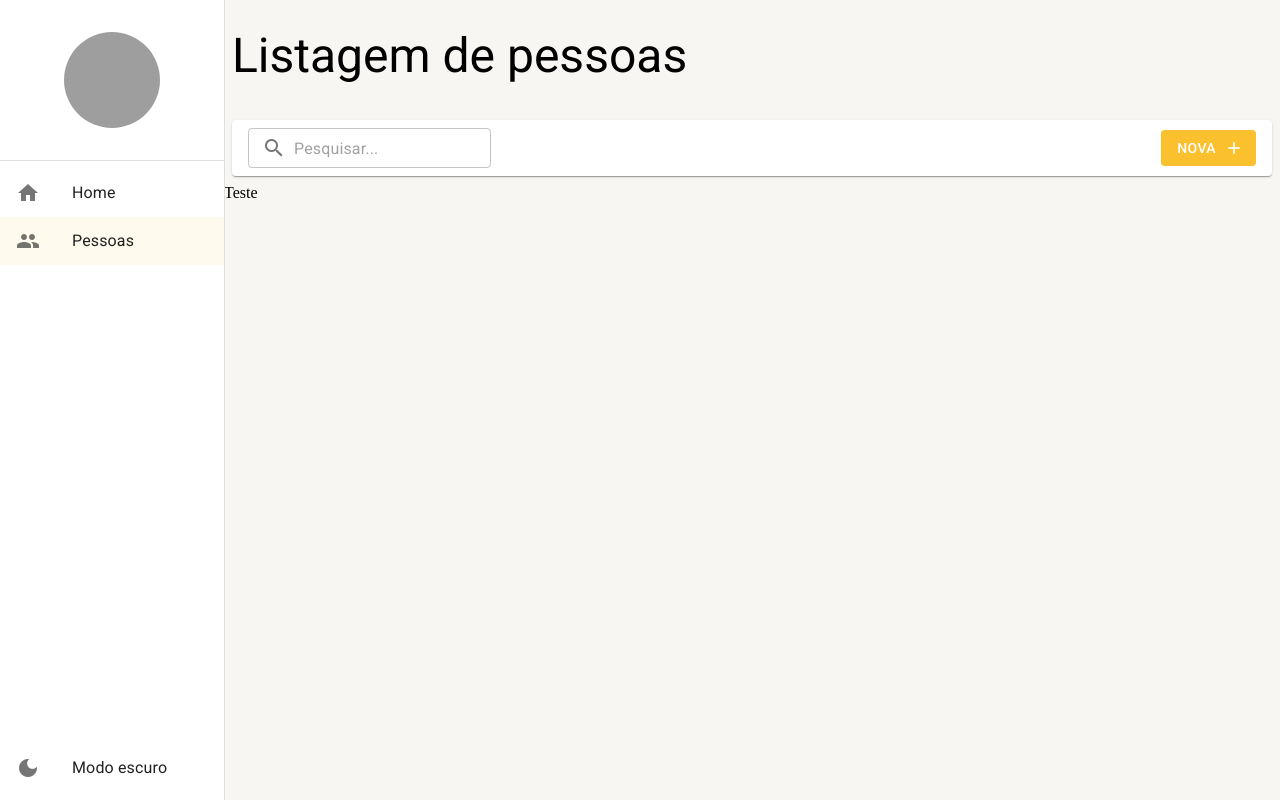
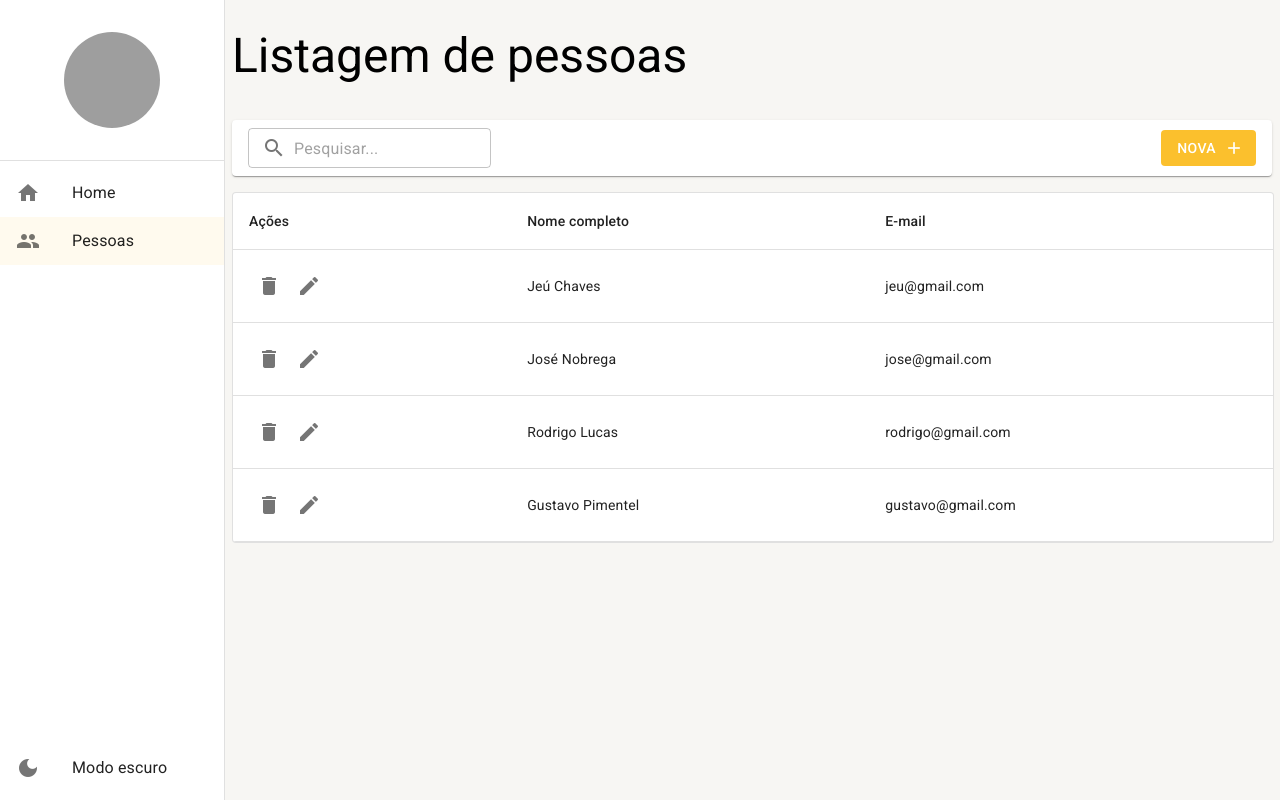
Before and after one commit to jeuchaves/react-typescript-mui, a React (Create React App) app: page /pessoas in a window 1280 px wide. Built offline with nearby package versions, Linux system fonts and the light colour scheme; data requests are answered from the project's data file; grey boxes are pictures that could not be loaded.

Commit message:
feat: Adiciona tabela com dados

```diff
--- a/src/pages/pessoas/ListagemDePessoas.tsx
+++ b/src/pages/pessoas/ListagemDePessoas.tsx
@@ -1,28 +1,38 @@
 import { useSearchParams } from "react-router-dom"
 import { FerramentasDaListagem } from "../../shared/components"
 import { LayoutBaseDePagina } from "../../shared/layouts"
-import { useEffect, useMemo } from "react";
-import { PessoasService } from "../../shared/services/api/pessoas/PessoasService";
+import { useEffect, useMemo, useState } from "react";
+import { IListagemPessoa, PessoasService } from "../../shared/services/api/pessoas/PessoasService";
 import { useDebounce } from "../../shared/hooks";
+import { Backdrop, Box, CircularProgress, Icon, IconButton, Paper, Table, TableBody, TableCell, TableContainer, TableHead, TableRow, Typography } from "@mui/material";
+import { Environment } from "../../shared/environment";
 
 export const ListagemDePessoas: React.FC = () => {
 
     const [searchParams, setSearchParams] = useSearchParams();
     const { debounce } = useDebounce();
 
+    const [rows, setRows] = useState<IListagemPessoa[]>([]);
+    const [totalCount, setTotalCount] = useState(0);
+    const [isLoading, setIsLoading] = useState(true);
+
     const busca = useMemo(() => {
         return searchParams.get('busca') || '';
     }, [searchParams]);
 
     useEffect(() => {
+        setIsLoading(true);
         debounce(() => {
             PessoasService.getAll(1, busca)
                 .then((result) => {
+                    setIsLoading(false);
+
                     if (result instanceof Error) {
                         alert(result.message);
                         return;
                     }
-                    console.log(result);
+                    setRows(result.data);
+                    setTotalCount(result.totalCount);
                 });
         });
     }, [busca, debounce])
@@ -39,7 +49,38 @@ export const ListagemDePessoas: React.FC = () => {
                 />
             }
         >
-            Teste
+            <Box margin={1}>
+                <Backdrop open={isLoading}><CircularProgress/></Backdrop>
+                {(totalCount > 0) ? (
+                    <TableContainer component={Paper} variant="outlined">
+                        <Table>
+                            <TableHead>
+                                <TableRow>
+                                    <TableCell>Ações</TableCell>
+                                    <TableCell>Nome completo</TableCell>
+                                    <TableCell>E-mail</TableCell>
+                                </TableRow>
+                            </TableHead>
+                            <TableBody>
+                                {rows.map((row) => (
+                                    <TableRow key={row.id}>
+                                        <TableCell>
+                                            <IconButton><Icon>delete</Icon></IconButton>
+                                            <IconButton><Icon>edit</Icon></IconButton>
+                                        </TableCell>
+                                        <TableCell>{row.nomeCompleto}</TableCell>
+                                        <TableCell>{row.email}</TableCell>
+                                    </TableRow>
+                                ))}
+                            </TableBody>
+                        </Table>
+                    </TableContainer>
+                ) : (
+                    <Typography>
+                        {Environment.LISTAGEM_VAZIA}
+                    </Typography>
+                )}
+            </Box>
         </LayoutBaseDePagina>
     )
 }
--- a/src/shared/services/api/pessoas/PessoasService.ts
+++ b/src/shared/services/api/pessoas/PessoasService.ts
@@ -1,14 +1,14 @@
 import { Environment } from "../../../environment";
 import { Api } from "../axios-config";
 
-interface IDetalhePessoa {
+export interface IDetalhePessoa {
     id: number;
     email: string;
     cidadeId: number;
     nomeCompleto: string;
 }
 
-interface IListagemPessoa {
+export interface IListagemPessoa {
     id: number;
     nomeCompleto: string;
     email: string;
```
